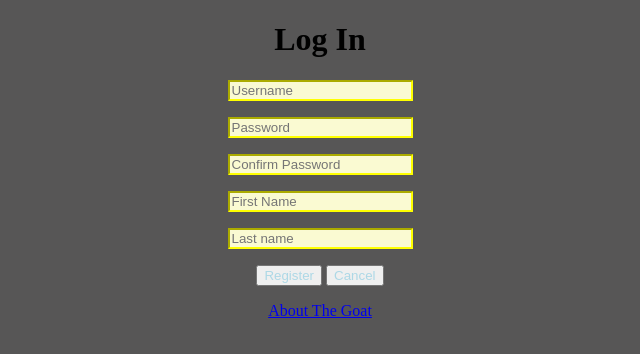
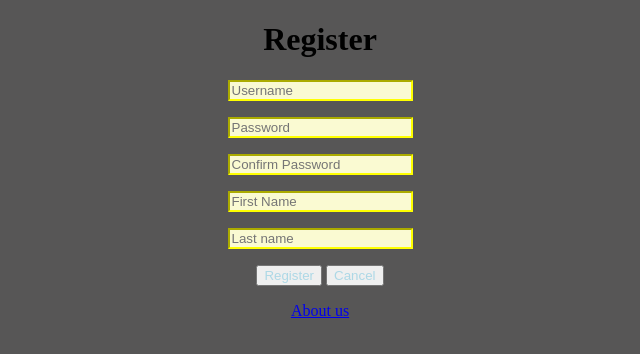
Before and after one commit to Ronniecakes/ITPC_3_Prelim_Exam, a plain HTML site: page register.html in a window 1280 px wide. Shown: the whole page, without its empty margins (320-960 px from the left). Drawn offline with Linux system fonts and the light colour scheme.

Commit message:
7th commit

```diff
--- a/register.html
+++ b/register.html
@@ -47,7 +47,7 @@
 </head>
 
 <body style="background-color: rgb(87, 86, 86);">
-    <h1 style="text-align: center">Log In</h1>
+    <h1 style="text-align: center">Register</h1>
     <div style="text-align: center" id="div1">
         <div style="margin-bottom: 1rem;">
             <Input type="text" placeholder="Username" class="redText">
@@ -74,12 +74,12 @@
 
 
 
-                <p><a href="./Homepage.html">About The Goat</a></p>
+                <p><a href="./Homepage.html">About us</a></p>
 
             </div>
             <script>
                 // Javascript
-                console.log("Hello Pogu");
+                console.log("Hello Pogi");
 
                 let buttonLogin = document.querySelector('#btnLogin');
                 buttonLogin.onclick = function () {
```
